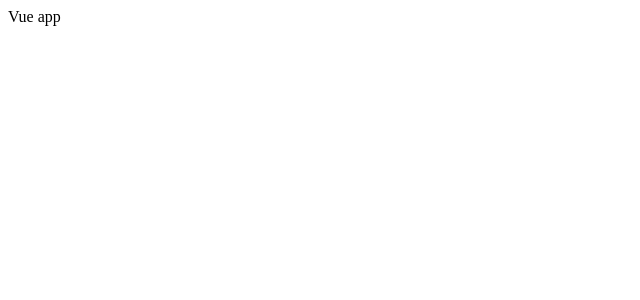
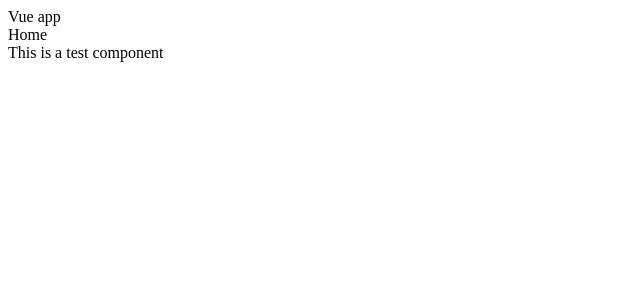
Before and after one commit to AntonHub00/cmv_test_frontend, a Vue app: page /#/ in a window 1280 px wide. Shown: the top 300 px of the page, without its empty margins (0-640 px from the left). Built offline with nearby package versions, Linux system fonts and the light colour scheme.

Commit message:
Router view missing

```diff
--- a/src/App.vue
+++ b/src/App.vue
@@ -1,5 +1,8 @@
 <template>
-	<div>Vue app</div>
+	<div>
+		<div>Vue app</div>
+		<router-view />
+	</div>
 </template>
 
 <script>
--- a/src/views/Home.vue
+++ b/src/views/Home.vue
@@ -1,5 +1,8 @@
 <template>
-	<div>Home</div>
+	<div>
+		<div>Home</div>
+		<div>This is a test component</div>
+	</div>
 </template>
 
 <script>
```
